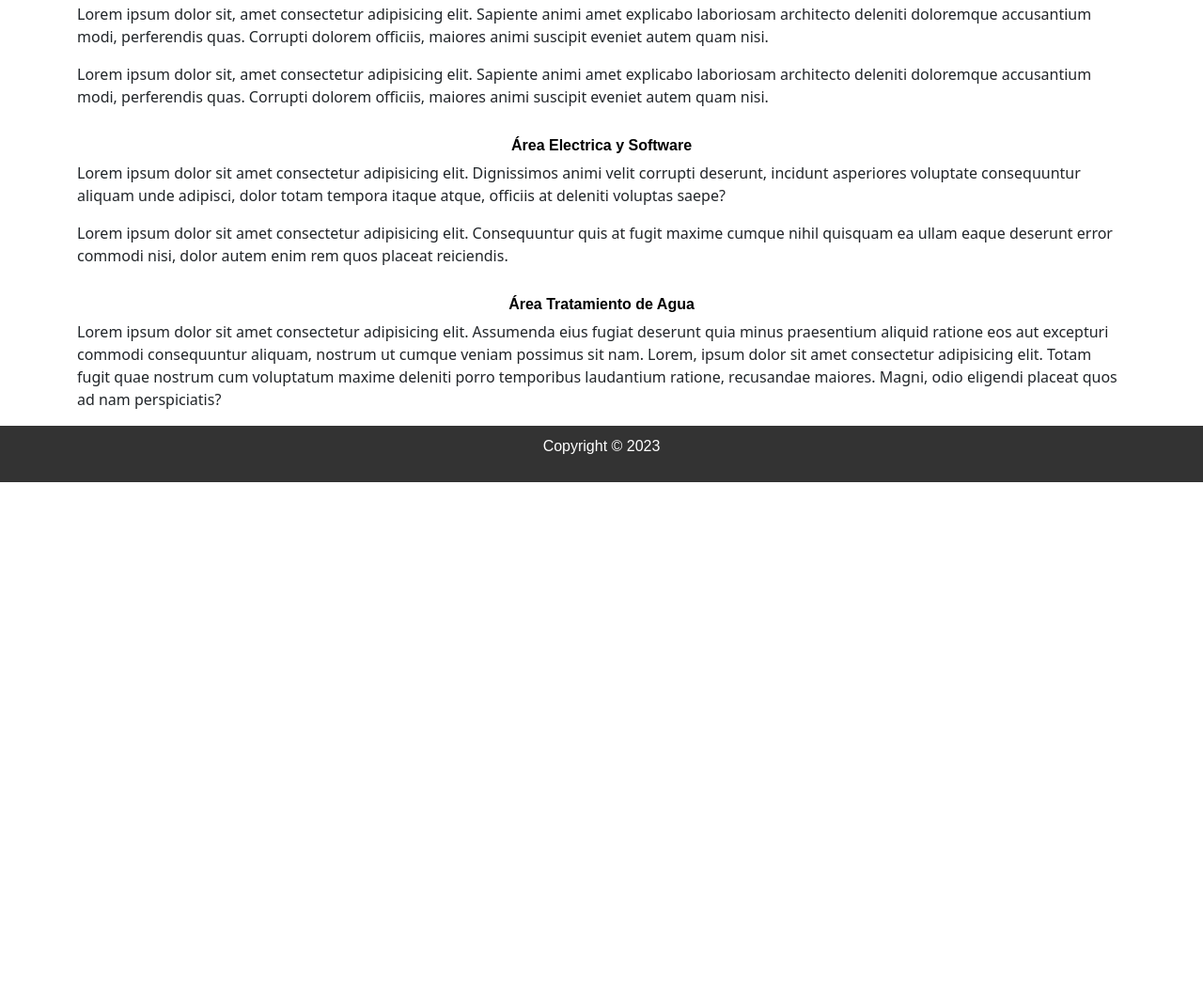
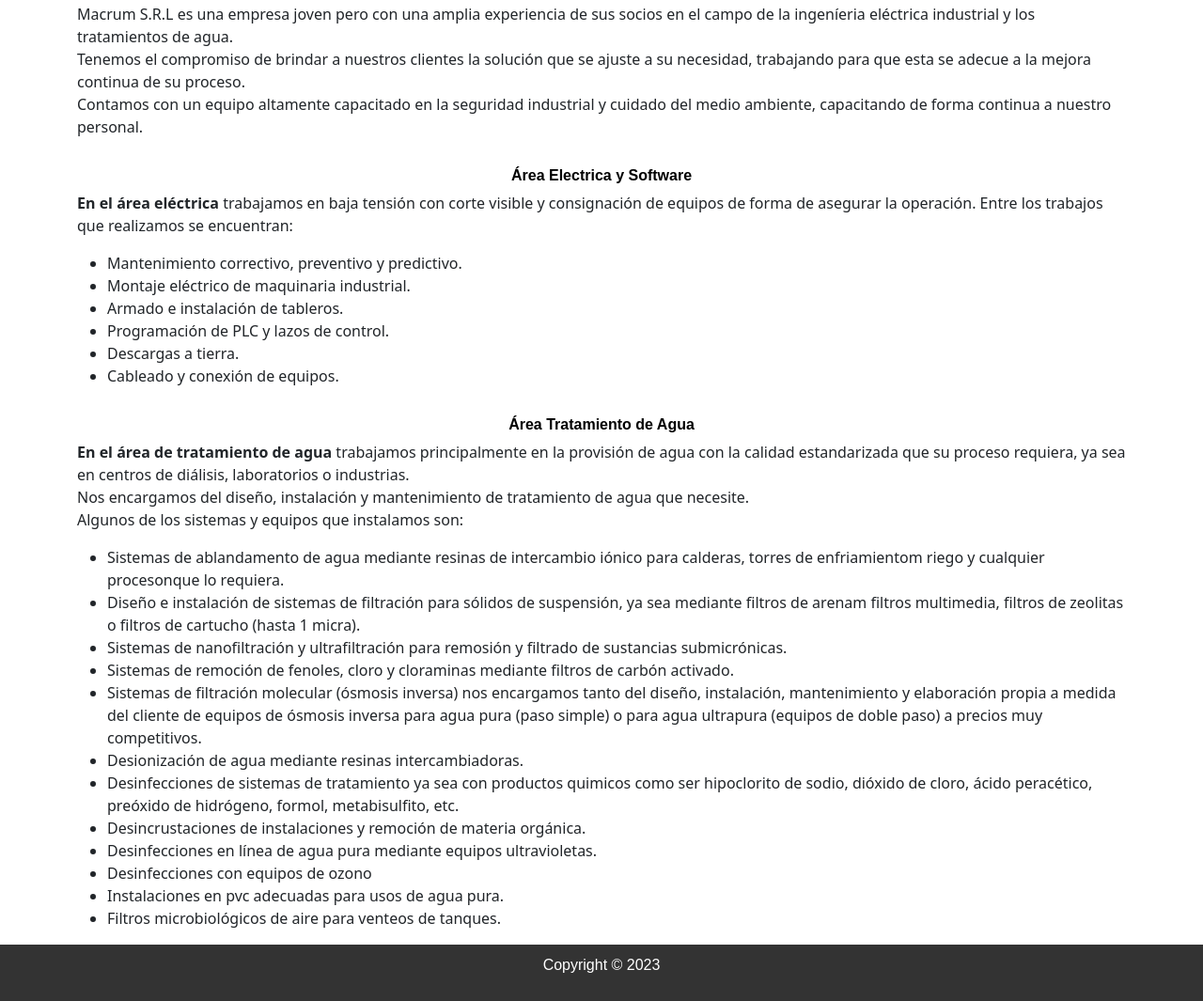
Before and after one commit to gedamebi/entregable, a website: page pages/nosotros.html in a window 1280 px wide. Shown: the part 275-1340 px from the top of the page at 94% size. Before the commit the page ends 800 px from the top, so only its background shows below. Drawn offline with nearby package versions, Linux system fonts and the light colour scheme.

Commit message:
Quito textos lorem

```diff
--- a/pages/nosotros.html
+++ b/pages/nosotros.html
@@ -42,18 +42,47 @@
         <section class="container">
             <section id="sobreNosotros">
                 <h1>Sobre Nosotros</h1>
-                <p>Lorem ipsum dolor sit, amet consectetur adipisicing elit. Sapiente animi amet explicabo laboriosam architecto deleniti doloremque accusantium modi, perferendis quas. Corrupti dolorem officiis, maiores animi suscipit eveniet autem quam nisi.</p>
-                <p>Lorem ipsum dolor sit, amet consectetur adipisicing elit. Sapiente animi amet explicabo laboriosam architecto deleniti doloremque accusantium modi, perferendis quas. Corrupti dolorem officiis, maiores animi suscipit eveniet autem quam nisi.</p>
+                <p>
+                    Macrum S.R.L es una empresa joven pero con una amplia experiencia de sus socios en el campo de la ingen&iacute;eria el&eacute;ctrica industrial y los tratamientos de agua.<br>
+                    Tenemos el compromiso de brindar a nuestros clientes la soluci&oacute;n que se ajuste a su necesidad, trabajando para que esta se adecue a la mejora continua de su proceso.<br>
+                    Contamos con un equipo altamente capacitado en la seguridad industrial y cuidado del medio ambiente, capacitando de forma continua a nuestro personal.
+                </p>
             </section>
             <section id="areaElectricaySoftware">
                 <h2>&Aacute;rea Electrica y Software</h2>
-                <p>Lorem ipsum dolor sit amet consectetur adipisicing elit. Dignissimos animi velit corrupti deserunt, incidunt asperiores voluptate consequuntur aliquam unde adipisci, dolor totam tempora itaque atque, officiis at deleniti voluptas saepe?</p>
-                <p>Lorem ipsum dolor sit amet consectetur adipisicing elit. Consequuntur quis at fugit maxime cumque nihil quisquam ea ullam eaque deserunt error commodi nisi, dolor autem enim rem quos placeat reiciendis.</p>
+                <p>
+                    <b>En el &aacute;rea el&eacute;ctrica</b> trabajamos en baja tensi&oacute;n con corte visible y consignaci&oacute;n de equipos de forma de asegurar la operaci&oacute;n.
+                    Entre los trabajos que realizamos se encuentran:
+                    <ul>
+                        <li>Mantenimiento correctivo, preventivo y predictivo.</li>
+                        <li>Montaje el&eacute;ctrico de maquinaria industrial.</li>
+                        <li>Armado e instalaci&oacute;n de tableros.</li>
+                        <li>Programaci&oacute;n de PLC y lazos de control.</li>
+                        <li>Descargas a tierra.</li>
+                        <li>Cableado y conexi&oacute;n de equipos.</li>
+                    </ul>
+                </p>
             </section>
             <section id="areaTratamientoDeAgua">
                 <h2>&Aacute;rea Tratamiento de Agua</h2>
-                <p>Lorem ipsum dolor sit amet consectetur adipisicing elit. Assumenda eius fugiat deserunt quia minus praesentium aliquid ratione eos aut excepturi commodi consequuntur aliquam, nostrum ut cumque veniam possimus sit nam.
-                    Lorem, ipsum dolor sit amet consectetur adipisicing elit. Totam fugit quae nostrum cum voluptatum maxime deleniti porro temporibus laudantium ratione, recusandae maiores. Magni, odio eligendi placeat quos ad nam perspiciatis?
+                <p>
+                    <b>En el &aacute;rea de tratamiento de agua</b> trabajamos principalmente en la provisi&oacute;n de agua con la calidad estandarizada que su proceso requiera, ya sea en centros de di&aacute;lisis, laboratorios o industrias.<br>
+                    Nos encargamos del dise&ntilde;o, instalaci&oacute;n y mantenimiento de tratamiento de agua que necesite.<br>
+                    Algunos de los sistemas y equipos que instalamos son:<br>
+                    <ul>
+                        <li>Sistemas de ablandamento de agua mediante resinas de intercambio i&oacute;nico para calderas, torres de enfriamientom riego y cualquier procesonque lo requiera.</li>
+                        <li>Dise&ntilde;o e instalación de sistemas de filtraci&oacute;n para s&oacute;lidos de suspensi&oacute;n, ya sea mediante filtros de arenam filtros multimedia, filtros de zeolitas o filtros de cartucho (hasta 1 micra).</li>
+                        <li>Sistemas de nanofiltraci&oacute;n y ultrafiltraci&oacute;n para remosi&oacute;n y filtrado de sustancias submicr&oacute;nicas.</li>
+                        <li>Sistemas de remoci&oacute;n de fenoles, cloro y cloraminas mediante filtros de carb&oacute;n activado.</li>
+                        <li>Sistemas de filtraci&oacute;n molecular (&oacute;smosis inversa) nos encargamos tanto del dise&ntilde;o, instalaci&oacute;n, mantenimiento y elaboraci&oacute;n propia a medida del cliente de equipos de &oacute;smosis inversa para agua pura (paso simple) o para agua ultrapura (equipos de doble paso) a precios muy competitivos.</li>
+                        <li>Desionizaci&oacute;n de agua mediante resinas intercambiadoras.</li>
+                        <li>Desinfecciones de sistemas de tratamiento ya sea con productos quimicos como ser hipoclorito de sodio, di&oacute;xido de cloro, &aacute;cido perac&eacute;tico, pre&oacute;xido de hidr&oacute;geno, formol, metabisulfito, etc.</li>
+                        <li>Desincrustaciones de instalaciones y remoci&oacute;n de materia org&aacute;nica.</li>
+                        <li>Desinfecciones en l&iacute;nea de agua pura mediante equipos ultravioletas.</li>
+                        <li>Desinfecciones con equipos de ozono</li>
+                        <li>Instalaciones en pvc adecuadas para usos de agua pura.</li>
+                        <li>Filtros microbiol&oacute;gicos de aire para venteos de tanques.</li>
+                    </ul>
                 </p>
             </section>
         </section>
--- a/scss/estilos.scss
+++ b/scss/estilos.scss
@@ -66,6 +66,10 @@
 h2 {
     /* param: fuente, tamaño, color, aliniacion */
     @include fuente (sans-serif, 16px, black, center);
+}
+
+.textMisionVision {
+    padding-bottom: 80px;
 }
 
 
```
Also changed, not shown: index.html (+3 -2 lines), pages/contacto.html (+1 -1 lines), pages/mision.html (+6 -12 lines), pages/productos.html (+9 -4 lines), css/estilos.css, img/slider-1.jpg, img/slider-2.jpg, img/slider-3.jpg.
